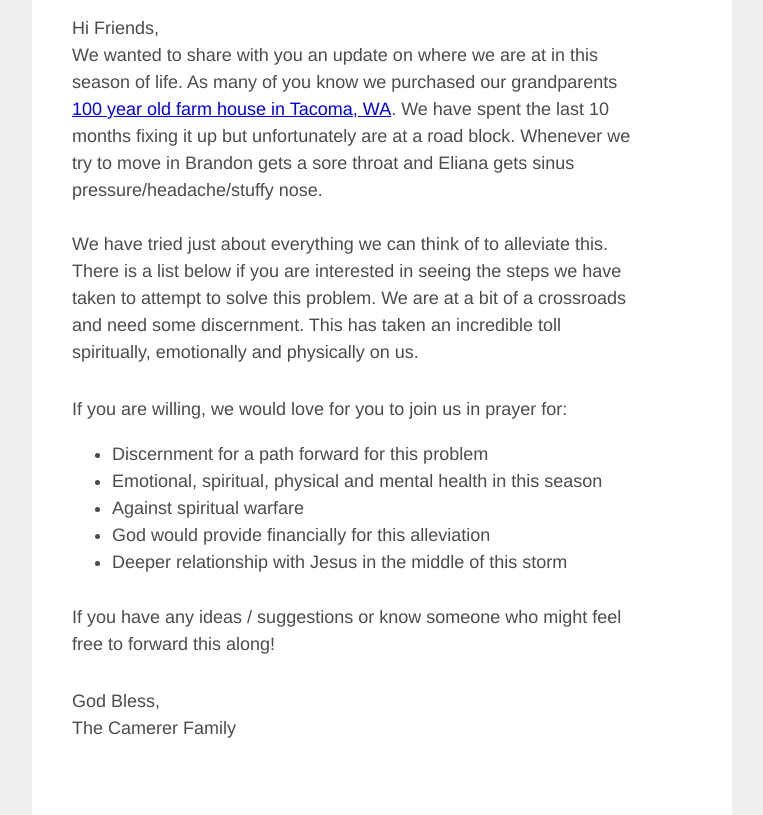
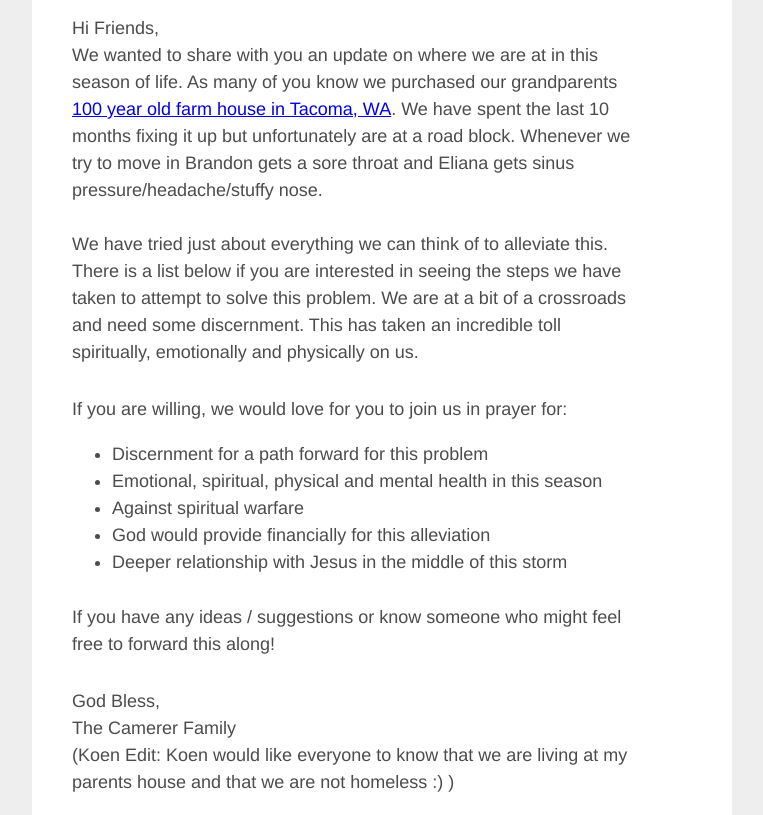
Before and after one commit to elianacamerer/elianacamerer.github.io, a plain HTML site: page index.html in a window 1280 px wide. Shown: the part 128-943 px from the top of the page, without its empty margins (258-1021 px from the left). Drawn offline with Linux system fonts and the light colour scheme.

Commit message:
Update index.html

```diff
--- a/index.html
+++ b/index.html
@@ -194,7 +194,7 @@
 										<td class="hero-subheader__content" style="font-size: 18px; line-height: 27px; color: #4c4c4c; padding: 0 60px 30px 0;" align="left">If you have any ideas / suggestions or know someone who might feel free to forward this along!</td>
 									</tr>
 									<tr>
-										<td class="hero-subheader__content" style="font-size: 18px; line-height: 27px; color: #4c4c4c; padding: 0 60px 10px 0;" align="left">God Bless,<br> The Camerer Family</td>
+										<td class="hero-subheader__content" style="font-size: 18px; line-height: 27px; color: #4c4c4c; padding: 0 60px 10px 0;" align="left">God Bless,<br> The Camerer Family <br> (Koen Edit: Koen would like everyone to know that we are living at my parents house and that we are not homeless :) )</td>
 									</tr>
 								</table>
 								<!-- /// Hero subheader -->
```
